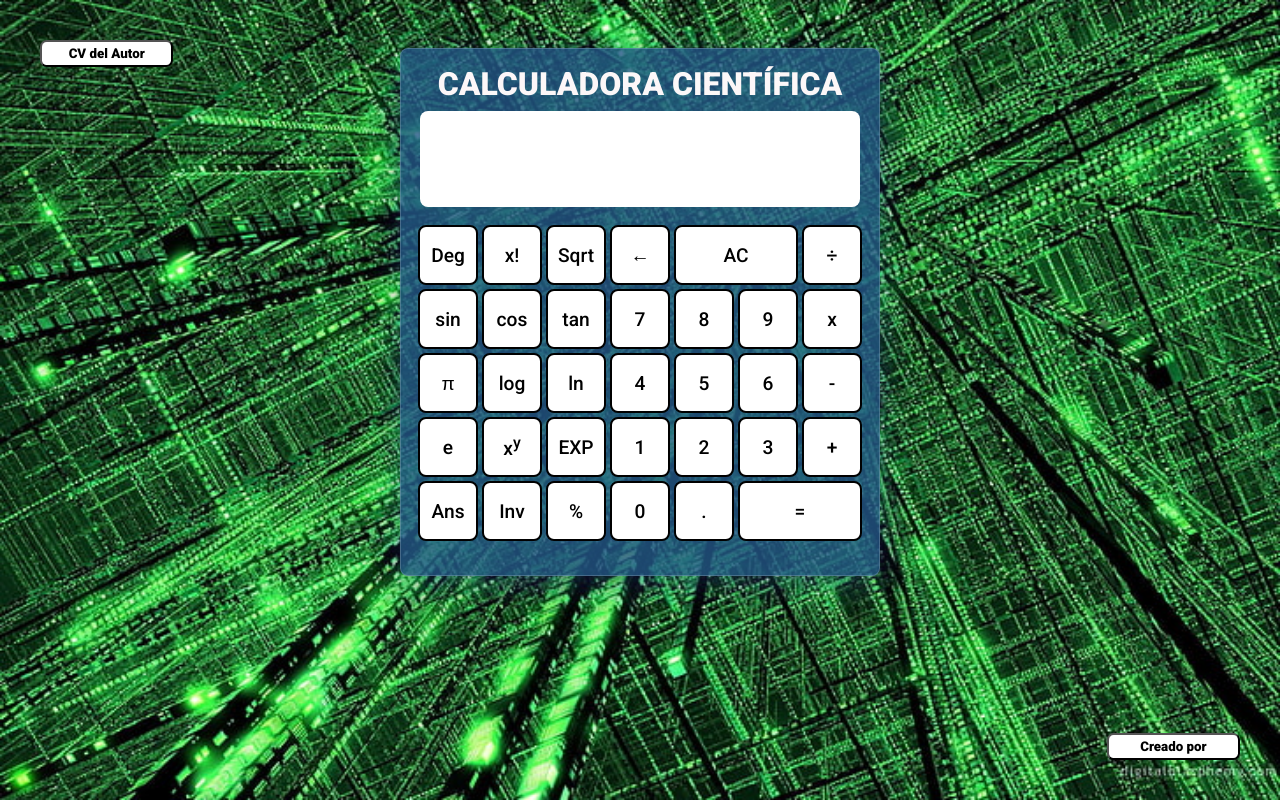
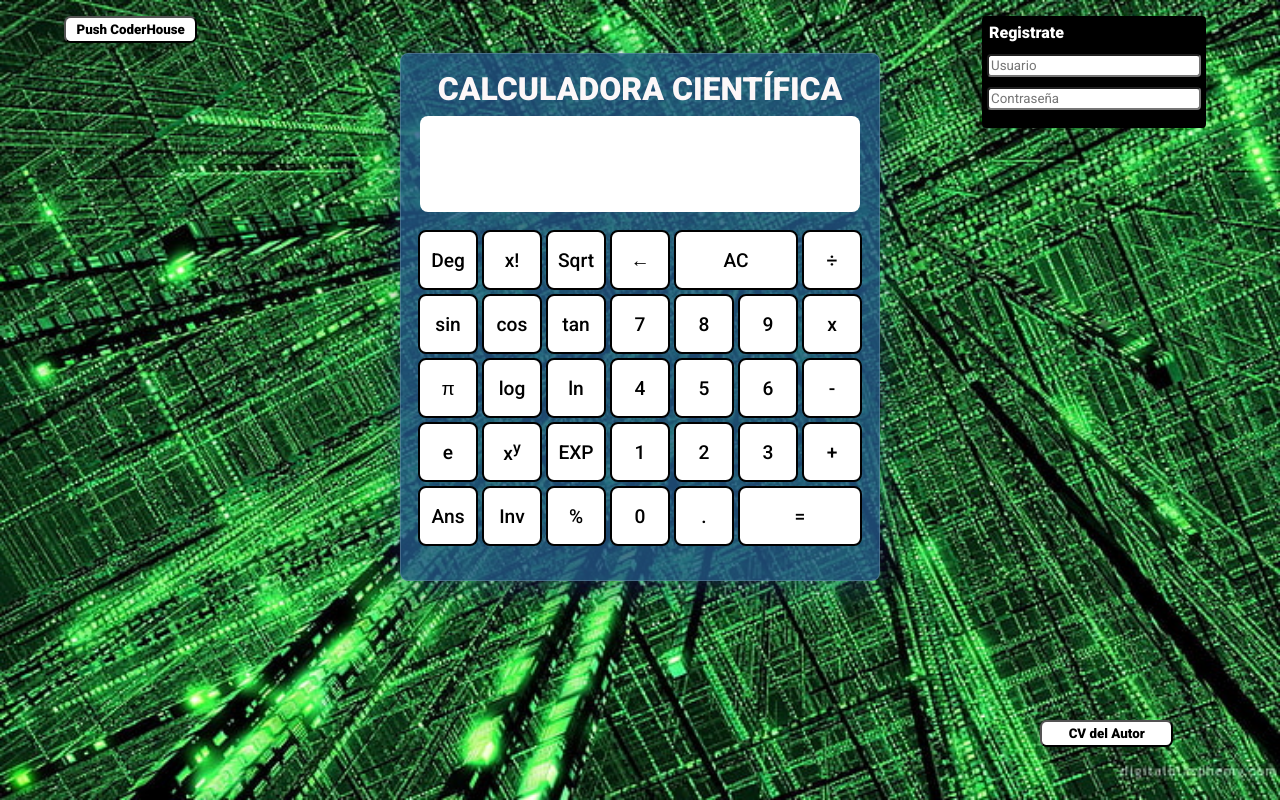
Before and after one commit to pablomilitello/CalculadoraWeb, a website: page index.html in a window 1280 px wide. Drawn offline with nearby package versions, Linux system fonts and the light colour scheme; some packages are replaced by stand-ins of ours; a script that the page names is missing.

Commit message:
incorporación loggin en html

```diff
--- a/index.html
+++ b/index.html
@@ -19,11 +19,18 @@
 </head>
 
 <body>
-    <div class="conteiner_btn__autor">
-        <button id="btn__autor">Creado por</button>
-    </div>
-    <div class="conteiner_btn__CV">
-        <button id="btn__cv">CV del Autor</button>
+    <div class="conteiner">
+        <div class="conteiner_btn__autor">
+            <button id="btn__autor">Push CoderHouse</button>
+        </div>
+        <div class="conteiner_btn__CV">
+            <button id="btn__cv">CV del Autor</button>
+        </div>
+        <div class="conteiner__input">
+            <p class="login">Registrate</p>
+            <input class="login" type="text" placeholder="Usuario" id="usuario">
+            <input class="login" type="text" placeholder="Contraseña" id="contraseña">
+        </div>
     </div>
 
     <div class="conteiner__calculadora__cientifica">
--- a/js/Visor.js
+++ b/js/Visor.js
@@ -59,6 +59,19 @@ class Visor {
     this.imprimirEnVisor();
   }
 
+  //Metodo para guardarValorActual
+  guardarValorActual(valor) {
+    let maxCantidadOperaciones = 5;
+    if (arrayGuardarValores.length < maxCantidadOperaciones) {
+      arrayGuardarValores.push(valor);
+      guardarValoresJSON(arrayGuardarValores);
+    } else {
+      arrayGuardarValores.splice(0, 1);
+      arrayGuardarValores.push(valor);
+      guardarValoresJSON(arrayGuardarValores);
+    }
+  }
+
   //Metodo para imprimir en el visor
   imprimirEnVisor() {
     this.visorValorActual.textContent = this.valorActual;
@@ -85,7 +98,7 @@ class Visor {
       this.valorActual = this.calculadora[this.operacion](anterior);
     } else {
       this.valorActual = this.calculadora[this.operacion](anterior, actual);
-      guardarValorActual(this.valorActual);
+      this.guardarValorActual(this.valorActual);
     }
   }
 }
--- a/js/code.js
+++ b/js/code.js
@@ -21,10 +21,10 @@ const opAnterior = document.getElementById("operacionAnterior");
 //Toastify
 btnAutor.addEventListener("click", () => {
   Toastify({
-    text: "Creado por Pablo Militello!",
+    text: "Gracias Flor y Equipo!",
     duration: 1500,
-    gravity: "top",
-    position: "right",
+    gravity: "bottom",
+    position: "left",
   }).showToast();
 });
 
@@ -44,23 +44,11 @@ btnCV.addEventListener("click", () => {
   downloadPDF();
 });
 
-//Llamado a funcion guardarValorActual
-const arrayGuardarValores = [];
-
-function guardarValorActual(valor) {
-  let maxCantidadOperaciones = 5;
-  if (arrayGuardarValores.length < maxCantidadOperaciones) {
-    arrayGuardarValores.push(valor);
-    guardarValoresJSON(arrayGuardarValores);
-  } else {
-    arrayGuardarValores.splice(0, 1);
-    arrayGuardarValores.push(valor);
-    guardarValoresJSON(arrayGuardarValores);
-  }
-}
-
 //Instanciar Visor
 const visor = new Visor(visorValorAnterior, visorValorActual);
+
+//Declaro array vacio para guardar valores de las operaciones
+const arrayGuardarValores = [];
 
 //Escuchar botones de operandos
 btnNumero.forEach((btn) => {
@@ -83,7 +71,7 @@ btnBorrarTodo.addEventListener("click", () => visor.borrarTodo());
 //Escuchar boton borrar anterior
 btnBorrarAnterior.addEventListener("click", () => visor.borrarAnterior());
 
-//Session storage y JSON
+//SessionStorage y JSON
 const nroEuler = Math.E;
 const nroPi = Math.PI;
 
@@ -108,11 +96,10 @@ const resultadoOperaciones = () => {
 
 //Escuchar boton operacionAnterior
 opAnterior.addEventListener("click", (e) => {
+  const pressionaBoton = 1;
   e.preventDefault();
-
   resultadoOperaciones().then((respuesta) => {
     let resultadoRescatado = respuesta;
-
     console.log(resultadoRescatado[`${resultadoRescatado.length - 1}`]);
   });
 });
--- a/scss/components/buttons.scss
+++ b/scss/components/buttons.scss
@@ -35,10 +35,12 @@
   border-radius: 0.5em;
   font-weight: 600;
   background-color: map-get($colors, color_teclado);
-  position: absolute;
-  bottom: 40px;
-  right: 40px;
   cursor: pointer;
+
+  //position: absolute;
+  //bottom: 40px;
+  //right: 40px;
+
 }
 
 #btn__cv {
@@ -47,8 +49,10 @@
   border-radius: 0.5em;
   font-weight: 600;
   background-color: map-get($colors, color_teclado);
-  position: absolute;
-  top: 40px;
-  left: 40px;
   cursor: pointer;
+
+  //position: absolute;
+  // top: 140px;
+  // left: 40px;
+
 }
--- a/scss/layout/body.scss
+++ b/scss/layout/body.scss
@@ -1,5 +1,6 @@
 body {
     display: flex;
+    flex-direction: column;
     justify-content: center;
     align-items: center;
     background-image: url(../images/background_matrix.jpg);
@@ -11,3 +12,44 @@ h1 {
     margin: 0.5em 0rem 0rem 0rem;
     color: map-get($colors, h1_text);
 }
+
+
+.conteiner {
+    width: 90%;
+    height: 4em;
+    display: flex;
+    margin-top: 1em;
+    align-items: flex-start;
+    justify-content: space-between;
+}
+
+.conteiner_btn__autor {
+    width: 14em;
+    height: 2em;
+}
+
+.conteiner_btn__CV {
+    width: 14em;
+    height: 3em;
+    position: absolute;
+    bottom: 2em;
+    right: 1em;
+}
+
+.conteiner__input {
+    display: flex;
+    flex-direction: column;
+    color: map-get($colors, color_teclado);
+    width: 14em;
+    height: 7em;
+    background-color: black;
+    border-radius: 4px;
+    margin-right: 10px;
+    font-weight: bolder;
+}
+
+.login {
+    padding: 2px;
+    margin: 5px;
+    border-radius: 4px;
+}
--- a/scss/views/cientifica.scss
+++ b/scss/views/cientifica.scss
@@ -24,8 +24,6 @@
   width: 30em;
   height: 33em;
   margin-top: 3em;
+  position: absolute;
+  top: 5px;
 }
-
-.conteiner_btn__autor {
-  height: 2em;
-}
```
Also changed, not shown: css/main.css.
